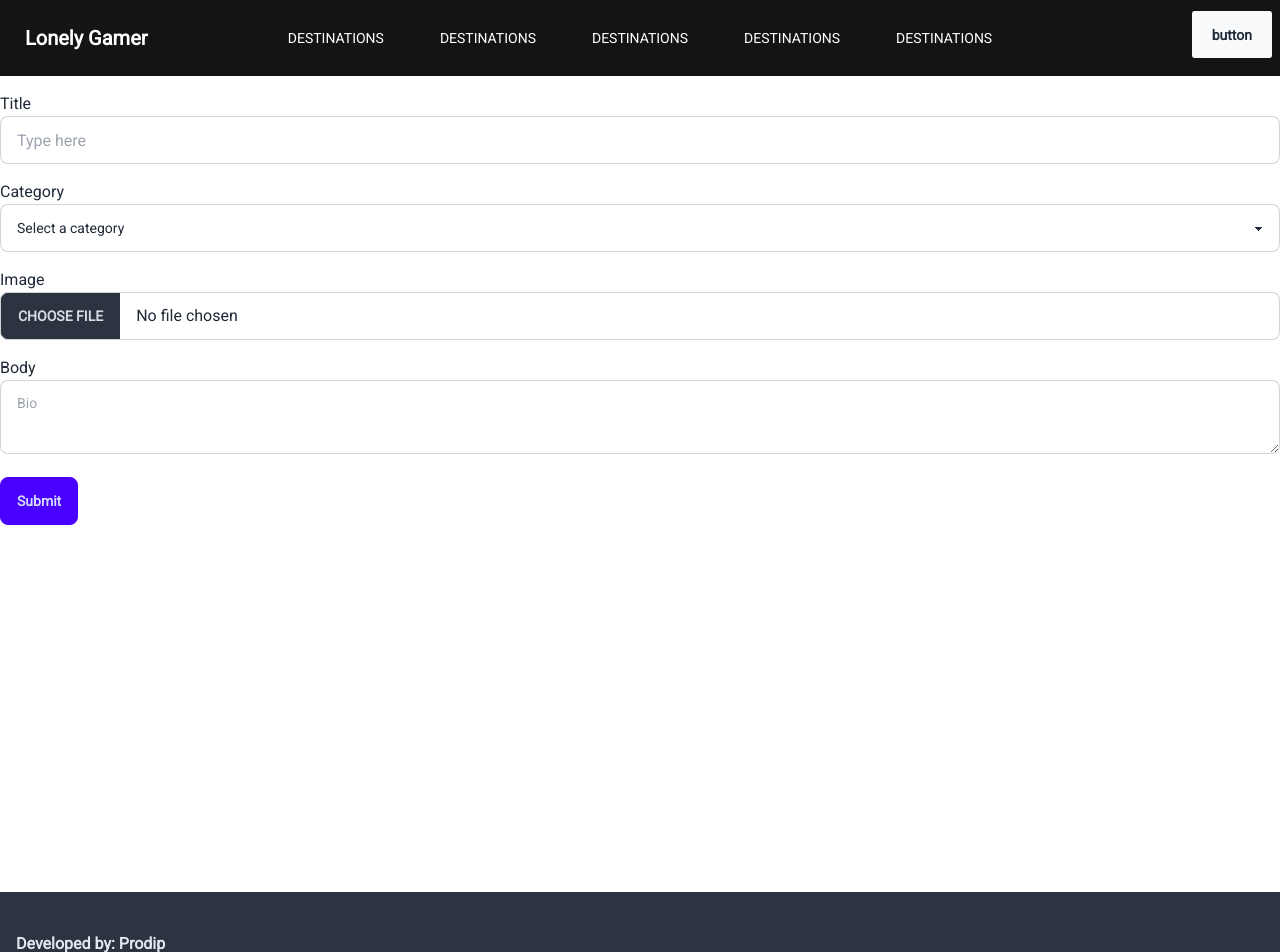
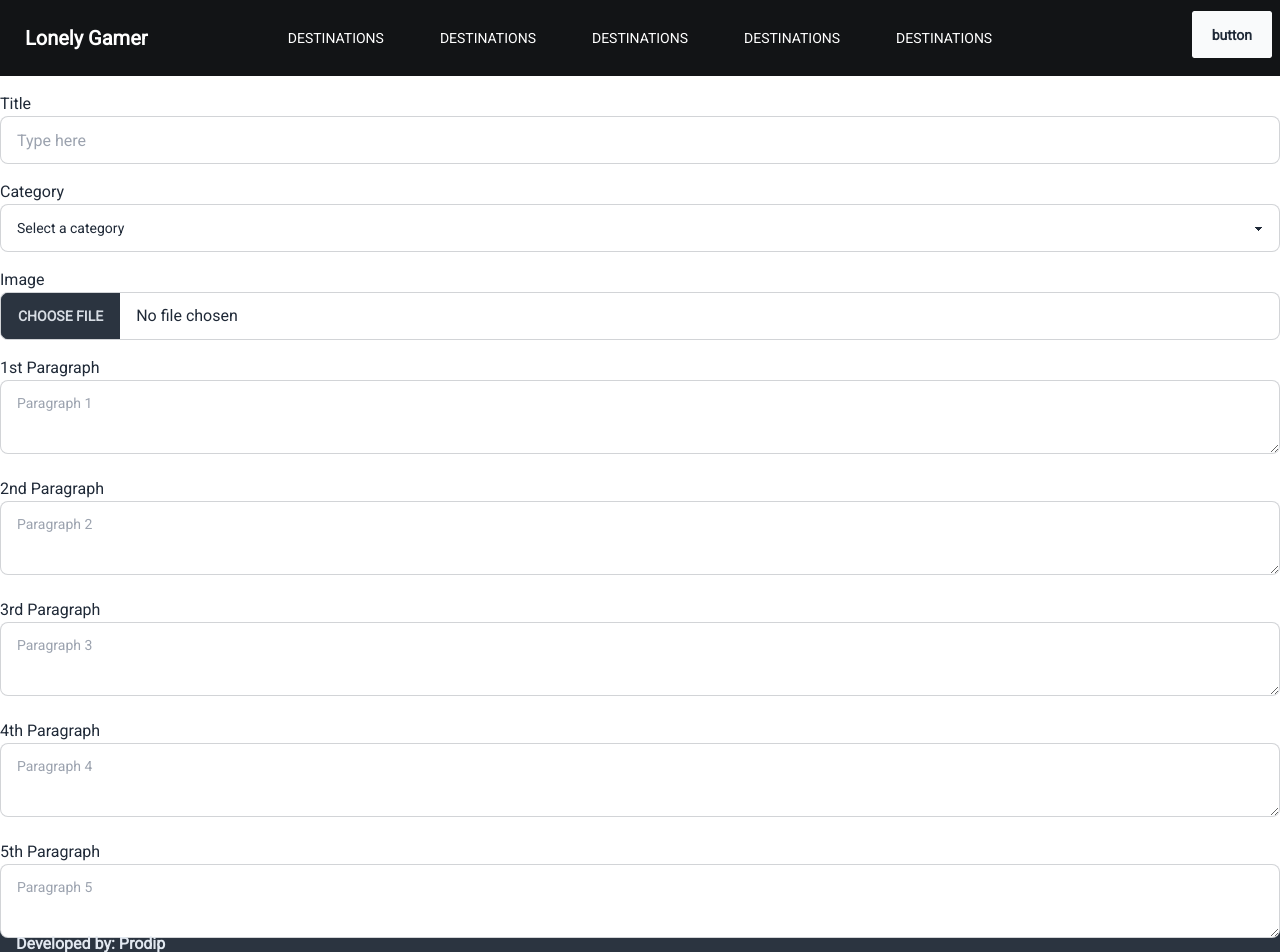
Before and after one commit to ProdipKumarShil/Loving-Roads-Client, a React (Vite) app: page /newBlog in a window 1280 px wide. Shown: the top 952 px of the page. Built offline with nearby package versions, Linux system fonts and the light colour scheme.

Commit message:
added comment gui

```diff
--- a/src/components/Blog/Blog.jsx
+++ b/src/components/Blog/Blog.jsx
@@ -1,5 +1,6 @@
 import pic from '../../assets/TopDestinations/p.jpg'
 import pic2 from '../../assets/header/bg2.jpg'
+import Comment from '../Comment/Comment';
 
 const Blog = () => {
   return (
@@ -7,7 +8,7 @@ const Blog = () => {
       <div className="">
         <p>444 views</p>
       </div>
-      <div className="col-span-8 space-y-6">
+      <div className="col-span-8 text-xl space-y-8">
         <p>
           Aenean eleifend ante maecenas pulvinar montes lorem et pede dis dolor
           pretium donec dictum. Vici consequat justo enim. Venenatis eget
@@ -110,6 +111,7 @@ const Blog = () => {
           dolor! Fugit ipsam culpa quisquam quasi doloremque cum quod alias
           laboriosam atque animi.
         </p>
+        <Comment />
       </div>
       <div className="col-span-3">a</div>
     </div>
--- /dev/null
+++ b/src/components/Comment/Comment.jsx
@@ -0,0 +1,27 @@
+import React from 'react'
+import Button from '../Button';
+
+const Comment = () => {
+  return (
+    <div>
+      <h1 className='hidden text-2xl font-bold text-slate-700'>No Comments</h1>
+      <h1 className=' text-2xl font-bold text-slate-700 mb-4'>Comments(4)</h1>
+      <SingleComment />
+      <form action="">
+        <textarea className='w-full border border-black' name="" id="" cols="30" rows="10"></textarea>
+        <Button className="block ml-auto" text="Comment" />
+      </form>
+    </div>
+  )
+}
+
+export default Comment;
+
+const SingleComment = () => {
+  return(
+    <div className="text-base mb-4 ">
+      <p className='font-bold'>John Duo</p>
+      <p className='text-base'>Lorem ipsum dolor, sit amet consectetur adipisicing elit. Praesentium tempore amet repellendus explicabo esse unde.</p>
+    </div>
+  )
+}
--- a/src/index.css
+++ b/src/index.css
@@ -10,3 +10,6 @@
 .webkit-backdrop{
   -webkit-backdrop-blur: 10px;
 }
+.custom-text-shadow{
+  text-shadow: 3px 4px 7px rgba(81,67,21,0.8);
+}
--- a/src/pages/NewBlog/NewBlog.jsx
+++ b/src/pages/NewBlog/NewBlog.jsx
@@ -5,28 +5,38 @@ import toast from "react-hot-toast";
 const NewBlog = () => {
   const { handleSubmit, register } = useForm();
   const handleSubmitForm = (values) => {
-    const formData = new FormData()
-    formData.append('image', values.img[0])
-
-    axios.post(`https://api.imgbb.com/1/upload?expiration=600&key=${import.meta.env.VITE_IMG_KEY}`, formData)
-      .then(res => {
     const newBlogData = {
             title: values.title,
-          body: values.body,
+            body: [values.para1, values.para2, values.para3, values.para4, values.para5 ],
             category: values.category,
             reacts: 0,
             comments: [],
             date: new Date(),
-          img: {img:res.data.data.url, thumb: res.data.data.thumb.url},
+            // img: {img:res.data.data.url, thumb: res.data.data.thumb.url},
           }
-        axios.post('http://localhost:5000/blog/postBlog', newBlogData)
-          .then(res => {
-            if(res.data.status){
-              toast.success(res.data.message)
-            }
-          })
-      })
-      .catch(e => console.log(e))
+        console.log(newBlogData)
+    // const formData = new FormData()
+    // formData.append('image', values.img[0])
+
+    // axios.post(`https://api.imgbb.com/1/upload?expiration=600&key=${import.meta.env.VITE_IMG_KEY}`, formData)
+    //   .then(res => {
+    //     const newBlogData = {
+    //       title: values.title,
+    //       body: values.body,
+    //       category: values.category,
+    //       reacts: 0,
+    //       comments: [],
+    //       date: new Date(),
+    //       img: {img:res.data.data.url, thumb: res.data.data.thumb.url},
+    //     }
+    //     axios.post('http://localhost:5000/blog/postBlog', newBlogData)
+    //       .then(res => {
+    //         if(res.data.status){
+    //           toast.success(res.data.message)
+    //         }
+    //       })
+    //   })
+    //   .catch(e => console.log(e))
   };
 
   return (
@@ -72,12 +82,49 @@ const NewBlog = () => {
       </div>
       <div className="">
         <label className="mb-4" htmlFor="title">
-          Body
+          1st Paragraph
         </label>
         <textarea
-          {...register("body")}
+          {...register("para1")}
           className="textarea w-full textarea-bordered"
-          placeholder="Bio"></textarea>
+          placeholder="Paragraph 1"></textarea>
+      </div>
+
+      <div className="">
+        <label className="mb-4" htmlFor="title">
+          2nd Paragraph
+        </label>
+        <textarea
+          {...register("para2")}
+          className="textarea w-full textarea-bordered"
+          placeholder="Paragraph 2"></textarea>
+      </div>
+      <div className="">
+        <label className="mb-4" htmlFor="title">
+          3rd Paragraph
+        </label>
+        <textarea
+          {...register("para3")}
+          className="textarea w-full textarea-bordered"
+          placeholder="Paragraph 3"></textarea>
+      </div>
+      <div className="">
+        <label className="mb-4" htmlFor="title">
+          4th Paragraph
+        </label>
+        <textarea
+          {...register("para4")}
+          className="textarea w-full textarea-bordered"
+          placeholder="Paragraph 4"></textarea>
+      </div>
+      <div className="">
+        <label className="mb-4" htmlFor="title">
+          5th Paragraph
+        </label>
+        <textarea
+          {...register("para5")}
+          className="textarea w-full textarea-bordered"
+          placeholder="Paragraph 5"></textarea>
       </div>
       <button className="btn btn-primary mb-10">Submit</button>
     </form>
--- a/src/pages/SingleBlog/SingleBlog.jsx
+++ b/src/pages/SingleBlog/SingleBlog.jsx
@@ -1,5 +1,6 @@
 import bg from "../../assets/header/bg3.jpg";
 import Blog from "../../components/Blog/Blog";
+import Comment from "../../components/Comment/Comment";
 import YouAlsoLike from "../../components/YouAlsoLike/YouAlsoLike";
 
 const SingleBlog = () => {
@@ -8,7 +9,7 @@ const SingleBlog = () => {
       <div className="mb-20 relative">
         <img className="w-full h-screen object-cover" src={bg} alt="" />
         <div className="absolute bottom-10 left-10 w-[1100px]">
-          <p className="text-5xl text-white">Lorem ipsum dolor sit amet consectetur adipisicing elit. Sed animi magnam fuga?</p>
+          <p className="text-5xl font-bold custom-text-shadow text-white">Lorem ipsum dolor sit amet consectetur adipisicing elit. Sed animi magnam fuga?</p>
         </div>
       </div>
       <Blog />
```
Lines whose indentation alone changed are shown as unchanged.
